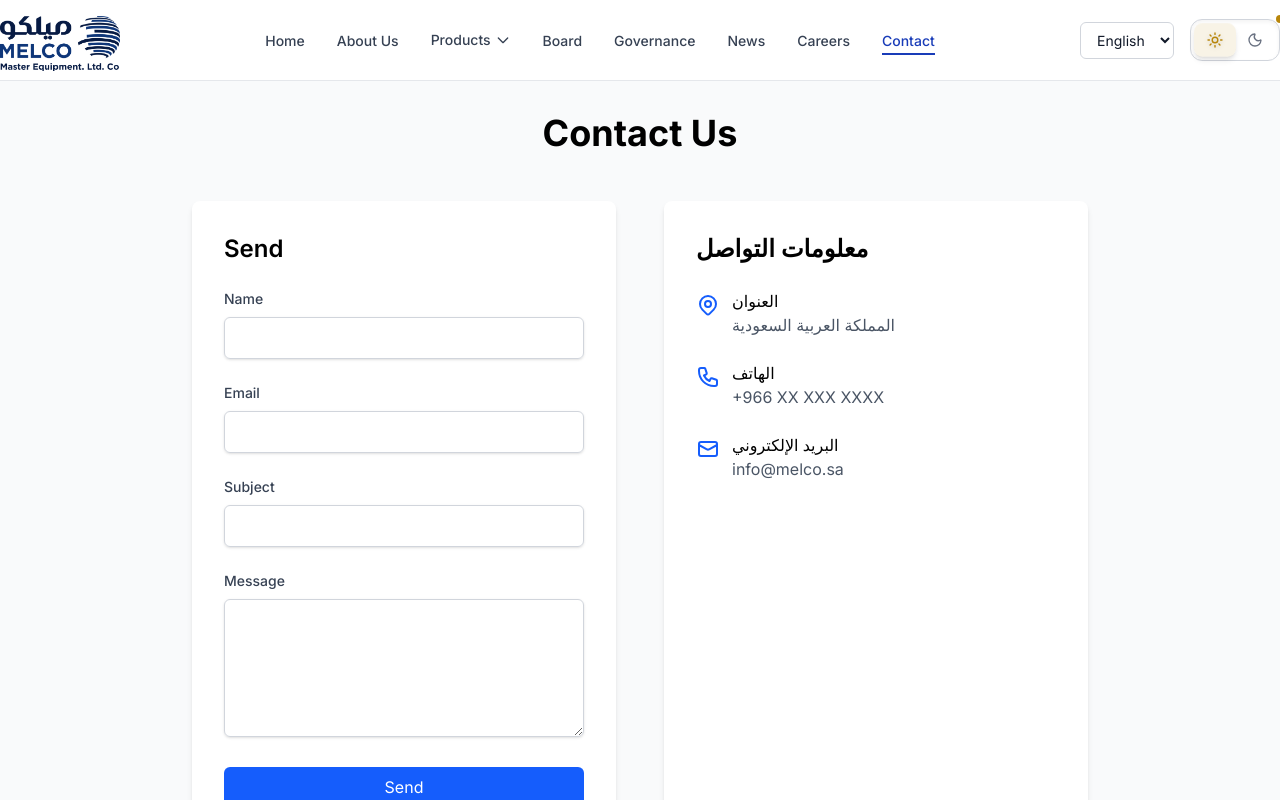
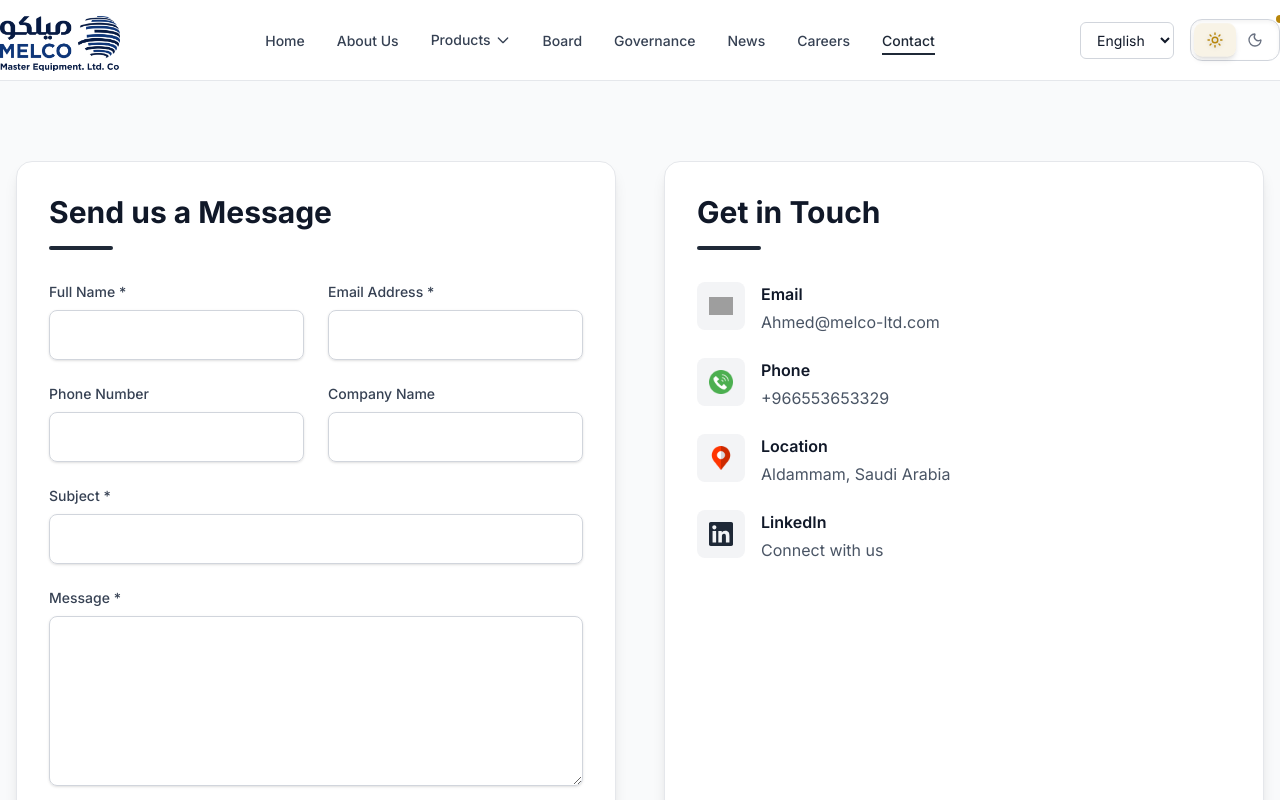
Before and after one commit to Yussif20/melco, a Next.js app: page /en/contact in a window 1280 px wide. Shown: the top 800 px of the page. Built offline with nearby package versions, Linux system fonts and the light colour scheme; grey boxes are pictures that could not be loaded.

Commit message:
add the main brand color

```diff
--- a/app/[locale]/contact/page.tsx
+++ b/app/[locale]/contact/page.tsx
@@ -1,31 +1,36 @@
 import { useTranslations } from "next-intl";
+import Image from "next/image";
 
 export default function ContactPage() {
   const t = useTranslations("Contact");
 
   return (
-    <div className="container mx-auto px-4 py-8">
-      <div className="text-center mb-12">
-        <h1 className="text-4xl font-bold mb-8">{t("title")}</h1>
+    <div className="min-h-screen py-20 bg-gray-50 dark:bg-gray-900">
+      <div className="container mx-auto px-4">
+        <div className="max-w-7xl mx-auto grid grid-cols-1 lg:grid-cols-2 gap-12">
+          {/* Contact Form */}
+          <div className="bg-white dark:bg-gray-800 p-8 rounded-2xl shadow-lg border border-gray-200 dark:border-gray-700">
+            <div className="mb-8">
+              <h2 className="text-3xl font-bold text-gray-900 dark:text-white mb-4">
+                {t("form.title")}
+              </h2>
+              <div className="w-16 h-1 bg-[#1F2937] rounded-full"></div>
             </div>
 
-      <div className="max-w-4xl mx-auto grid grid-cols-1 lg:grid-cols-2 gap-12">
-        {/* Contact Form */}
-        <div className="bg-white dark:bg-gray-800 p-8 rounded-lg shadow-md">
-          <h2 className="text-2xl font-semibold mb-6">{t("form.submit")}</h2>
             <form className="space-y-6">
+              <div className="grid grid-cols-1 md:grid-cols-2 gap-6">
                 <div>
                   <label
                     htmlFor="name"
                     className="block text-sm font-medium text-gray-700 dark:text-gray-300 mb-2"
                   >
-                {t("form.name")}
+                    {t("form.name")} *
                   </label>
                   <input
                     type="text"
                     id="name"
                     name="name"
-                className="w-full px-3 py-2 border border-gray-300 dark:border-gray-600 rounded-md shadow-sm focus:outline-none focus:ring-2 focus:ring-blue-500 focus:border-transparent dark:bg-gray-700 dark:text-white"
+                    className="w-full px-4 py-3 border border-gray-300 dark:border-gray-600 rounded-lg shadow-sm focus:outline-none focus:ring-2 focus:ring-[#1F2937] focus:border-transparent dark:bg-gray-700 dark:text-white transition-all duration-200"
                     required
                   />
                 </div>
@@ -35,15 +40,48 @@ export default function ContactPage() {
                     htmlFor="email"
                     className="block text-sm font-medium text-gray-700 dark:text-gray-300 mb-2"
                   >
-                {t("form.email")}
+                    {t("form.email")} *
                   </label>
                   <input
                     type="email"
                     id="email"
                     name="email"
-                className="w-full px-3 py-2 border border-gray-300 dark:border-gray-600 rounded-md shadow-sm focus:outline-none focus:ring-2 focus:ring-blue-500 focus:border-transparent dark:bg-gray-700 dark:text-white"
+                    className="w-full px-4 py-3 border border-gray-300 dark:border-gray-600 rounded-lg shadow-sm focus:outline-none focus:ring-2 focus:ring-[#1F2937] focus:border-transparent dark:bg-gray-700 dark:text-white transition-all duration-200"
                     required
                   />
+                </div>
+              </div>
+
+              <div className="grid grid-cols-1 md:grid-cols-2 gap-6">
+                <div>
+                  <label
+                    htmlFor="phone"
+                    className="block text-sm font-medium text-gray-700 dark:text-gray-300 mb-2"
+                  >
+                    {t("form.phone")}
+                  </label>
+                  <input
+                    type="tel"
+                    id="phone"
+                    name="phone"
+                    className="w-full px-4 py-3 border border-gray-300 dark:border-gray-600 rounded-lg shadow-sm focus:outline-none focus:ring-2 focus:ring-[#1F2937] focus:border-transparent dark:bg-gray-700 dark:text-white transition-all duration-200"
+                  />
+                </div>
+
+                <div>
+                  <label
+                    htmlFor="company"
+                    className="block text-sm font-medium text-gray-700 dark:text-gray-300 mb-2"
+                  >
+                    {t("form.company")}
+                  </label>
+                  <input
+                    type="text"
+                    id="company"
+                    name="company"
+                    className="w-full px-4 py-3 border border-gray-300 dark:border-gray-600 rounded-lg shadow-sm focus:outline-none focus:ring-2 focus:ring-[#1F2937] focus:border-transparent dark:bg-gray-700 dark:text-white transition-all duration-200"
+                  />
+                </div>
               </div>
 
               <div>
@@ -51,13 +89,13 @@ export default function ContactPage() {
                   htmlFor="subject"
                   className="block text-sm font-medium text-gray-700 dark:text-gray-300 mb-2"
                 >
-                {t("form.subject")}
+                  {t("form.subject")} *
                 </label>
                 <input
                   type="text"
                   id="subject"
                   name="subject"
-                className="w-full px-3 py-2 border border-gray-300 dark:border-gray-600 rounded-md shadow-sm focus:outline-none focus:ring-2 focus:ring-blue-500 focus:border-transparent dark:bg-gray-700 dark:text-white"
+                  className="w-full px-4 py-3 border border-gray-300 dark:border-gray-600 rounded-lg shadow-sm focus:outline-none focus:ring-2 focus:ring-[#1F2937] focus:border-transparent dark:bg-gray-700 dark:text-white transition-all duration-200"
                   required
                 />
               </div>
@@ -67,20 +105,20 @@ export default function ContactPage() {
                   htmlFor="message"
                   className="block text-sm font-medium text-gray-700 dark:text-gray-300 mb-2"
                 >
-                {t("form.message")}
+                  {t("form.message")} *
                 </label>
                 <textarea
                   id="message"
                   name="message"
-                rows={5}
-                className="w-full px-3 py-2 border border-gray-300 dark:border-gray-600 rounded-md shadow-sm focus:outline-none focus:ring-2 focus:ring-blue-500 focus:border-transparent dark:bg-gray-700 dark:text-white"
+                  rows={6}
+                  className="w-full px-4 py-3 border border-gray-300 dark:border-gray-600 rounded-lg shadow-sm focus:outline-none focus:ring-2 focus:ring-[#1F2937] focus:border-transparent dark:bg-gray-700 dark:text-white transition-all duration-200"
                   required
                 ></textarea>
               </div>
 
               <button
                 type="submit"
-              className="w-full bg-blue-600 text-white py-2 px-4 rounded-md hover:bg-blue-700 focus:outline-none focus:ring-2 focus:ring-blue-500 focus:ring-offset-2 transition duration-200"
+                className="w-full bg-[#1F2937] hover:bg-gray-800 text-white font-medium py-4 px-6 rounded-lg focus:outline-none focus:ring-2 focus:ring-[#1F2937] focus:ring-offset-2 transition-all duration-200 shadow-lg hover:shadow-xl"
               >
                 {t("form.submit")}
               </button>
@@ -88,78 +126,99 @@ export default function ContactPage() {
           </div>
 
           {/* Contact Information */}
-        <div className="bg-white dark:bg-gray-800 p-8 rounded-lg shadow-md">
-          <h2 className="text-2xl font-semibold mb-6">معلومات التواصل</h2>
+          <div className="bg-white dark:bg-gray-800 p-8 rounded-2xl shadow-lg border border-gray-200 dark:border-gray-700">
+            <div className="mb-8">
+              <h2 className="text-3xl font-bold text-gray-900 dark:text-white mb-4">
+                Get in Touch
+              </h2>
+              <div className="w-16 h-1 bg-[#1F2937] rounded-full"></div>
+            </div>
+
             <div className="space-y-6">
-            <div className="flex items-start gap-3">
-              <svg
-                className="w-6 h-6 text-blue-600 mt-1"
-                fill="none"
-                stroke="currentColor"
-                viewBox="0 0 24 24"
-              >
-                <path
-                  strokeLinecap="round"
-                  strokeLinejoin="round"
-                  strokeWidth={2}
-                  d="M17.657 16.657L13.414 20.9a1.998 1.998 0 01-2.827 0l-4.244-4.243a8 8 0 1111.314 0z"
+              <div className="flex items-start gap-4">
+                <div className="w-12 h-12 bg-gray-100 dark:bg-gray-700 rounded-lg flex items-center justify-center flex-shrink-0">
+                  <Image
+                    src="/icons/email.png"
+                    alt="Email"
+                    width={24}
+                    height={24}
+                    className="object-contain"
+                    suppressHydrationWarning
                   />
-                <path
-                  strokeLinecap="round"
-                  strokeLinejoin="round"
-                  strokeWidth={2}
-                  d="M15 11a3 3 0 11-6 0 3 3 0 016 0z"
-                />
-              </svg>
+                </div>
                 <div>
-                <h3 className="font-medium">العنوان</h3>
+                  <h3 className="font-semibold text-gray-900 dark:text-white mb-1">
+                    Email
+                  </h3>
                   <p className="text-gray-600 dark:text-gray-400">
-                  المملكة العربية السعودية
+                    Ahmed@melco-ltd.com
                   </p>
                 </div>
               </div>
 
-            <div className="flex items-start gap-3">
-              <svg
-                className="w-6 h-6 text-blue-600 mt-1"
-                fill="none"
-                stroke="currentColor"
-                viewBox="0 0 24 24"
-              >
-                <path
-                  strokeLinecap="round"
-                  strokeLinejoin="round"
-                  strokeWidth={2}
-                  d="M3 5a2 2 0 012-2h3.28a1 1 0 01.948.684l1.498 4.493a1 1 0 01-.502 1.21l-2.257 1.13a11.042 11.042 0 005.516 5.516l1.13-2.257a1 1 0 011.21-.502l4.493 1.498a1 1 0 01.684.949V19a2 2 0 01-2 2h-1C9.716 21 3 14.284 3 6V5z"
+              <div className="flex items-start gap-4">
+                <div className="w-12 h-12 bg-gray-100 dark:bg-gray-700 rounded-lg flex items-center justify-center flex-shrink-0">
+                  <Image
+                    src="/icons/phone.png"
+                    alt="Phone"
+                    width={24}
+                    height={24}
+                    className="object-contain"
+                    suppressHydrationWarning
                   />
-              </svg>
+                </div>
                 <div>
-                <h3 className="font-medium">الهاتف</h3>
+                  <h3 className="font-semibold text-gray-900 dark:text-white mb-1">
+                    Phone
+                  </h3>
                   <p className="text-gray-600 dark:text-gray-400">
-                  +966 XX XXX XXXX
+                    +966553653329
                   </p>
                 </div>
               </div>
 
-            <div className="flex items-start gap-3">
+              <div className="flex items-start gap-4">
+                <div className="w-12 h-12 bg-gray-100 dark:bg-gray-700 rounded-lg flex items-center justify-center flex-shrink-0">
+                  <Image
+                    src="/icons/place.png"
+                    alt="Location"
+                    width={24}
+                    height={24}
+                    className="object-contain"
+                    suppressHydrationWarning
+                  />
+                </div>
+                <div>
+                  <h3 className="font-semibold text-gray-900 dark:text-white mb-1">
+                    Location
+                  </h3>
+                  <p className="text-gray-600 dark:text-gray-400">
+                    Aldammam, Saudi Arabia
+                  </p>
+                </div>
+              </div>
+
+              <div className="flex items-start gap-4">
+                <div className="w-12 h-12 bg-gray-100 dark:bg-gray-700 rounded-lg flex items-center justify-center flex-shrink-0">
                   <svg
-                className="w-6 h-6 text-blue-600 mt-1"
-                fill="none"
-                stroke="currentColor"
+                    className="w-6 h-6 text-[#1F2937] dark:text-gray-300"
+                    fill="currentColor"
                     viewBox="0 0 24 24"
                   >
-                <path
-                  strokeLinecap="round"
-                  strokeLinejoin="round"
-                  strokeWidth={2}
-                  d="M3 8l7.89 4.26a2 2 0 002.22 0L21 8M5 19h14a2 2 0 002-2V7a2 2 0 00-2-2H5a2 2 0 00-2 2v10a2 2 0 002 2z"
-                />
+                    <path d="M20.447 20.452h-3.554v-5.569c0-1.328-.027-3.037-1.852-3.037-1.853 0-2.136 1.445-2.136 2.939v5.667H9.351V9h3.414v1.561h.046c.477-.9 1.637-1.85 3.37-1.85 3.601 0 4.267 2.37 4.267 5.455v6.286zM5.337 7.433c-1.144 0-2.063-.926-2.063-2.065 0-1.138.92-2.063 2.063-2.063 1.14 0 2.064.925 2.064 2.063 0 1.139-.925 2.065-2.064 2.065zm1.782 13.019H3.555V9h3.564v11.452zM22.225 0H1.771C.792 0 0 .774 0 1.729v20.542C0 23.227.792 24 1.771 24h20.451C23.2 24 24 23.227 24 22.271V1.729C24 .774 23.2 0 22.222 0h.003z" />
                   </svg>
+                </div>
                 <div>
-                <h3 className="font-medium">البريد الإلكتروني</h3>
-                <p className="text-gray-600 dark:text-gray-400">
-                  info@melco.sa
-                </p>
+                  <h3 className="font-semibold text-gray-900 dark:text-white mb-1">
+                    LinkedIn
+                  </h3>
+                  <a
+                    href="#"
+                    className="text-gray-600 dark:text-gray-400 hover:text-[#1F2937] dark:hover:text-gray-300 transition-colors"
+                  >
+                    Connect with us
+                  </a>
+                </div>
               </div>
             </div>
           </div>
--- a/components/Navigation.tsx
+++ b/components/Navigation.tsx
@@ -102,9 +102,9 @@ export default function Navigation() {
             >
               <Link
                 href={item.href}
-                className={`text-sm font-medium transition-colors duration-200 hover:text-blue-800 dark:hover:text-blue-400 flex items-center gap-1 ${
+                className={`text-sm font-medium transition-colors duration-200 hover:text-[#1F2937] dark:hover:text-gray-300 flex items-center gap-1 ${
                   isActive(item.href)
-                    ? "text-blue-800 dark:text-blue-400 border-b-2 border-blue-800 dark:border-blue-400 pb-1"
+                    ? "text-[#1F2937] dark:text-gray-300 border-b-2 border-[#1F2937] dark:border-gray-300 pb-1"
                     : "text-gray-700 dark:text-gray-300"
                 }`}
               >
@@ -134,7 +134,7 @@ export default function Navigation() {
                       <h3 className="text-lg font-bold text-gray-900 dark:text-white mb-2">
                         {tProducts("title")}
                       </h3>
-                      <div className="w-16 h-1 bg-blue-600 rounded-full"></div>
+                      <div className="w-16 h-1 bg-[#1F2937] rounded-full"></div>
                     </div>
 
                     <div className="grid grid-cols-4 gap-4">
@@ -154,7 +154,7 @@ export default function Navigation() {
                               suppressHydrationWarning
                             />
                           </div>
-                          <h4 className="text-sm font-semibold text-gray-900 dark:text-white mb-1 text-center group-hover:text-blue-600 dark:group-hover:text-blue-400 transition-colors">
+                          <h4 className="text-sm font-semibold text-gray-900 dark:text-white mb-1 text-center group-hover:text-[#1F2937] dark:group-hover:text-gray-300 transition-colors">
                             {category.name}
                           </h4>
                           <p className="text-xs text-gray-500 dark:text-gray-400 text-center leading-tight">
@@ -167,7 +167,7 @@ export default function Navigation() {
                     <div className="mt-6 pt-4 border-t border-gray-200 dark:border-gray-700">
                       <Link
                         href={`/${locale}/products`}
-                        className="inline-flex items-center gap-2 text-blue-600 dark:text-blue-400 hover:text-blue-700 dark:hover:text-blue-300 font-medium text-sm transition-colors"
+                        className="inline-flex items-center gap-2 text-[#1F2937] dark:text-gray-300 hover:text-gray-800 dark:hover:text-white font-medium text-sm transition-colors"
                       >
                         <span>{tProducts("viewAll")}</span>
                         <svg
@@ -192,9 +192,9 @@ export default function Navigation() {
           ) : (
             <Link
               href={item.href}
-              className={`text-sm font-medium transition-colors duration-200 hover:text-blue-800 dark:hover:text-blue-400 ${
+              className={`text-sm font-medium transition-colors duration-200 hover:text-[#1F2937] dark:hover:text-gray-300 ${
                 isActive(item.href)
-                  ? "text-blue-800 dark:text-blue-400 border-b-2 border-blue-800 dark:border-blue-400 pb-1"
+                  ? "text-[#1F2937] dark:text-gray-300 border-b-2 border-[#1F2937] dark:border-gray-300 pb-1"
                   : "text-gray-700 dark:text-gray-300"
               }`}
             >
--- a/messages/ar.json
+++ b/messages/ar.json
@@ -176,12 +176,52 @@
   },
   "Contact": {
     "title": "تواصل معنا",
+    "subtitle": "ابق على تواصل",
+    "description": "نحن هنا لمساعدتك في جميع احتياجاتك من معدات السلامة. تواصل معنا اليوم للحصول على استشارة خبراء والدعم.",
     "form": {
-      "name": "الاسم",
-      "email": "البريد الإلكتروني",
+      "title": "أرسل لنا رسالة",
+      "name": "الاسم الكامل",
+      "email": "عنوان البريد الإلكتروني",
+      "phone": "رقم الهاتف",
+      "company": "اسم الشركة",
       "subject": "الموضوع",
       "message": "الرسالة",
-      "submit": "إرسال"
+      "submit": "إرسال الرسالة",
+      "success": "تم إرسال الرسالة بنجاح!",
+      "error": "يرجى ملء جميع الحقول المطلوبة."
+    },
+    "info": {
+      "title": "معلومات التواصل",
+      "address": {
+        "title": "المكتب الرئيسي",
+        "line1": "المملكة العربية السعودية",
+        "line2": "الرياض"
+      },
+      "phone": {
+        "title": "الهاتف",
+        "number": "+966 XX XXX XXXX"
+      },
+      "email": {
+        "title": "البريد الإلكتروني",
+        "address": "Info@melco-ltd.com"
+      },
+      "hours": {
+        "title": "ساعات العمل",
+        "weekdays": "الأحد - الخميس: 8:00 ص - 6:00 م",
+        "weekend": "الجمعة - السبت: مغلق"
+      }
+    },
+    "office": {
+      "title": "زر مكتبنا",
+      "description": "فريقنا ذو الخبرة جاهز لمساعدتك في اختيار المنتجات والدعم الفني والاستشارات الأمنية."
+    },
+    "support": {
+      "title": "دعم العملاء",
+      "description": "فريق الدعم المتخصص لدينا متاح لمساعدتك في الاستفسارات ومعلومات المنتجات وخدمة ما بعد البيع.",
+      "feature1": "استشارة خبراء المنتجات",
+      "feature2": "الدعم الفني",
+      "feature3": "حلول السلامة المخصصة",
+      "feature4": "وقت استجابة سريع"
     }
   },
   "Careers": {
--- a/messages/en.json
+++ b/messages/en.json
@@ -176,12 +176,52 @@
   },
   "Contact": {
     "title": "Contact Us",
+    "subtitle": "Get in Touch",
+    "description": "We're here to help you with all your safety equipment needs. Contact us today for expert consultation and support.",
     "form": {
-      "name": "Name",
-      "email": "Email",
+      "title": "Send us a Message",
+      "name": "Full Name",
+      "email": "Email Address",
+      "phone": "Phone Number",
+      "company": "Company Name",
       "subject": "Subject",
       "message": "Message",
-      "submit": "Send"
+      "submit": "Send Message",
+      "success": "Message sent successfully!",
+      "error": "Please fill in all required fields."
+    },
+    "info": {
+      "title": "Contact Information",
+      "address": {
+        "title": "Head Office",
+        "line1": "Kingdom of Saudi Arabia",
+        "line2": "Riyadh"
+      },
+      "phone": {
+        "title": "Phone",
+        "number": "+966 XX XXX XXXX"
+      },
+      "email": {
+        "title": "Email",
+        "address": "Info@melco-ltd.com"
+      },
+      "hours": {
+        "title": "Business Hours",
+        "weekdays": "Sunday - Thursday: 8:00 AM - 6:00 PM",
+        "weekend": "Friday - Saturday: Closed"
+      }
+    },
+    "office": {
+      "title": "Visit Our Office",
+      "description": "Our experienced team is ready to assist you with product selection, technical support, and safety consultations."
+    },
+    "support": {
+      "title": "Customer Support",
+      "description": "Our dedicated support team is available to help you with inquiries, product information, and after-sales service.",
+      "feature1": "Expert product consultation",
+      "feature2": "Technical support",
+      "feature3": "Custom safety solutions",
+      "feature4": "Fast response time"
     }
   },
   "Careers": {
--- a/sections/CompanyProfileSection.tsx
+++ b/sections/CompanyProfileSection.tsx
@@ -4,12 +4,12 @@ export default function CompanyProfileSection() {
   const t = useTranslations("HomePage");
 
   return (
-    <section className="py-20 bg-gradient-to-br from-blue-50 to-indigo-100 dark:from-gray-800 dark:to-gray-900">
+    <section className="py-20 bg-gradient-to-br from-gray-50 to-gray-100 dark:from-gray-800 dark:to-gray-900">
       <div className="container mx-auto px-4 text-center">
         <div className="max-w-3xl mx-auto">
           <div className="mb-8">
             <svg
-              className="w-16 h-16 mx-auto mb-6 text-blue-600 dark:text-blue-400"
+              className="w-16 h-16 mx-auto mb-6 text-[#1F2937] dark:text-gray-300"
               fill="none"
               stroke="currentColor"
               viewBox="0 0 24 24"
@@ -34,7 +34,7 @@ export default function CompanyProfileSection() {
           <a
             href="/melco-profile.pdf"
             download="Melco-Company-Profile.pdf"
-            className="inline-flex items-center gap-3 bg-blue-600 hover:bg-blue-700 text-white px-8 py-4 rounded-lg text-lg font-semibold transition-all duration-300 transform hover:scale-105 shadow-lg hover:shadow-xl"
+            className="inline-flex items-center gap-3 bg-[#1F2937] hover:bg-gray-800 text-white px-8 py-4 rounded-lg text-lg font-semibold transition-all duration-300 transform hover:scale-105 shadow-lg hover:shadow-xl"
           >
             <svg
               className="w-5 h-5"
--- a/sections/HeroSection.tsx
+++ b/sections/HeroSection.tsx
@@ -30,7 +30,7 @@ export default function HeroSection() {
 
       {/* Fallback background for SSR */}
       {!isClient && (
-        <div className="absolute inset-0 bg-gradient-to-br from-blue-900 to-gray-800 z-0"></div>
+        <div className="absolute inset-0 bg-gradient-to-br from-[#1F2937] to-gray-800 z-0"></div>
       )}
 
       {/* Dark Overlay */}
@@ -46,7 +46,7 @@ export default function HeroSection() {
         </p>
         <Link
           href={`/${locale}/products`}
-          className="inline-flex items-center gap-3 bg-blue-600 hover:bg-blue-700 text-white px-8 py-4 rounded-lg text-lg font-semibold transition-all duration-300 transform hover:scale-105 shadow-lg hover:shadow-xl"
+          className="inline-flex items-center gap-3 bg-[#1F2937] hover:bg-gray-800 text-white px-8 py-4 rounded-lg text-lg font-semibold transition-all duration-300 transform hover:scale-105 shadow-lg hover:shadow-xl"
         >
           {t("hero.cta")}
           <svg
```
Also changed, not shown: app/[locale]/about/page.tsx (+6 -6 lines), sections/AboutUsSection.tsx (+4 -4 lines), sections/LocationSection.tsx (+6 -6 lines). Lines whose indentation alone changed are shown as unchanged.
